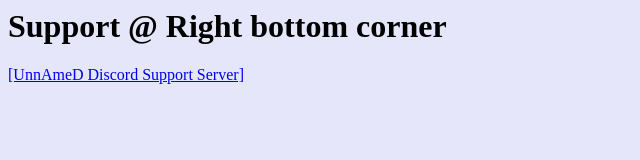
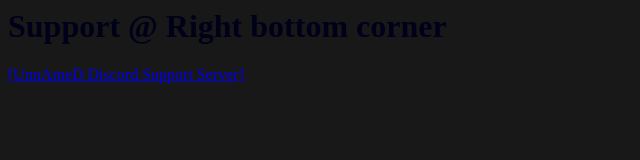
Before and after one commit to 5rPzSPk514LogIkT0Ud8V5g7JvdhEKtvaaFISqe/5rPzSPk514LogIkT0Ud8V5g7JvdhEKtvaaFISqe.github.io, a plain HTML site: page index.html in a window 1280 px wide. Shown: the whole page, without its empty margins (0-640 px from the left). Drawn offline with Linux system fonts and the light colour scheme.

Commit message:
Update index.html

```diff
--- a/index.html
+++ b/index.html
@@ -2,8 +2,8 @@
 <title>Support, lmao</title>
 
 <html>
-<body bgcolor="#E6E6FA">
-<h1>Support @ Right bottom corner</h1>
+<body bgcolor="#181818">
+<h1><font color=rgb(190,190,190)>Support @ Right bottom corner</font></h1>
 <p><a href="http://www.unnamed.me">[UnnAmeD Discord Support Server]</a></p>
 </body>
 </html>
```
